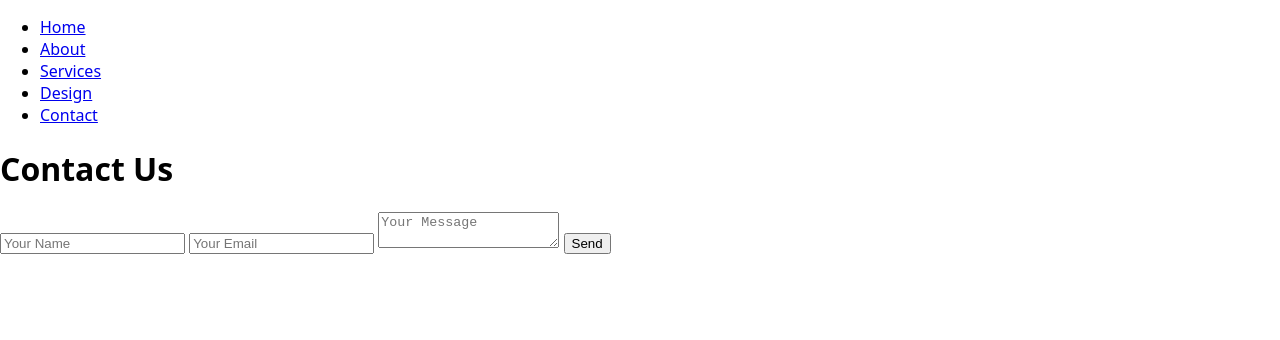
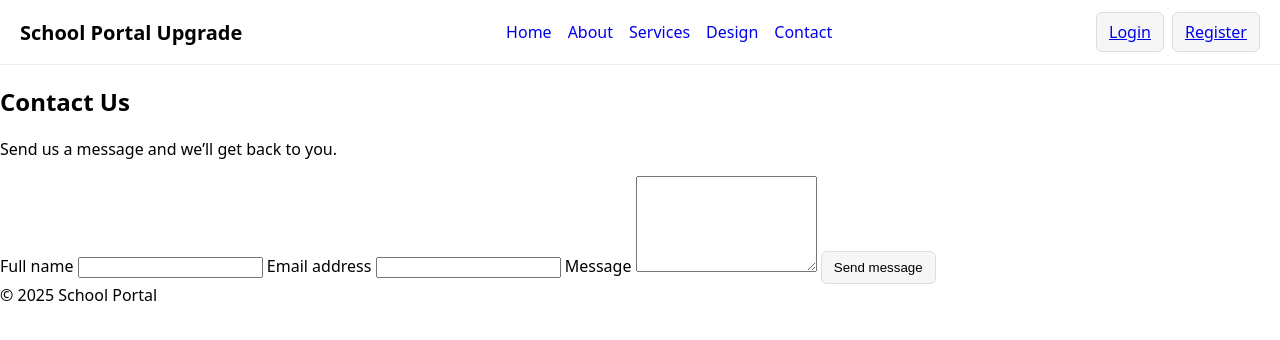
Before and after one commit to clemzclems/Clemzclems.github.io, a plain HTML site: page contact.html in a window 1280 px wide. Drawn offline with Linux system fonts and the light colour scheme.

Commit message:
Update contact.html

```diff
--- a/contact.html
+++ b/contact.html
@@ -1,58 +1,98 @@
-<!DOCTYPE html>
+<!doctype html>
 <html lang="en">
 <head>
-  <meta charset="UTF-8">
-  <meta name="viewport" content="width=device-width, initial-scale=1.0">
-  <title>Contact</title>
-  <link rel="stylesheet" href="style.css">
+  <meta charset="utf-8" />
+  <meta name="viewport" content="width=device-width,initial-scale=1" />
+  <title>Contact • School Portal</title>
+  <link rel="stylesheet" href="style.css" />
+  <link href="https://fonts.googleapis.com/css2?family=Inter:wght@300;500;700&display=swap" rel="stylesheet">
 </head>
 <body>
-  <nav>
+  <!-- Navbar -->
+  <header class="navbar">
+    <h1 class="logo">School Portal <span>Upgrade</span></h1>
+    <nav class="menu">
       <ul>
         <li><a href="index.html">Home</a></li>
         <li><a href="about.html">About</a></li>
         <li><a href="services.html">Services</a></li>
         <li><a href="design.html">Design</a></li>
-      <li><a href="contact.html">Contact</a></li>
+        <li><a class="active" href="contact.html">Contact</a></li>
       </ul>
     </nav>
+    <div class="search">
+      <a class="btn" href="login.html">Login</a>
+      <a class="btn primary" href="register.html">Register</a>
+    </div>
+  </header>
 
+  <main class="container">
+    <section class="hero">
       <h1>Contact Us</h1>
-  <form id="contact-form" action="https://formspree.io/f/mwpvdgeo" method="POST">
-    <input type="text" name="name" placeholder="Your Name" required>
-    <input type="email" name="email" placeholder="Your Email" required>
-    <textarea name="message" placeholder="Your Message" required></textarea>
-    <button type="submit">Send</button>
+      <p class="subtitle">Send us a message and we’ll get back to you.</p>
+    </section>
+
+    <!-- Contact form card -->
+    <section class="auth-card" style="margin:auto">
+      <form id="contact-form" class="auth-form" action="https://formspree.io/f/mwpvdgeo" method="POST">
+        <!-- Name -->
+        <label class="field" for="name">
+          <span class="label">Full name</span>
+          <input class="input" id="name" type="text" name="name" required>
+        </label>
+
+        <!-- Email -->
+        <label class="field" for="email">
+          <span class="label">Email address</span>
+          <input class="input" id="email" type="email" name="email" required>
+        </label>
+
+        <!-- Message -->
+        <label class="field" for="message">
+          <span class="label">Message</span>
+          <textarea class="input" id="message" name="message" rows="6" required></textarea>
+        </label>
+
+        <!-- (Optional) simple bot trap -->
+        <input type="text" name="_gotcha" class="visually-hidden" tabindex="-1" autocomplete="off">
+
+        <button class="btn primary" type="submit">Send message</button>
       </form>
 
-  <!-- Success + Error Messages -->
-  <p id="form-status" style="color: green; display: none;">✅ Your message has been sent successfully!</p>
-  <p id="form-error" style="color: red; display: none;">❌ Oops! Something went wrong, please try again.</p>
+      <!-- Status messages -->
+      <p id="form-success" class="alert success" style="display:none">✅ Your message has been sent successfully!</p>
+      <p id="form-error" class="alert error" style="display:none">❌ Oops! Something went wrong. Please try again.</p>
+    </section>
+  </main>
 
+  <footer class="footer">© <span id="y"></span> School Portal</footer>
   <script>
+    document.getElementById("y").textContent = new Date().getFullYear();
+
     const form = document.getElementById("contact-form");
-    const status = document.getElementById("form-status");
-    const error = document.getElementById("form-error");
+    const ok = document.getElementById("form-success");
+    const err = document.getElementById("form-error");
 
     form.addEventListener("submit", async (e) => {
       e.preventDefault();
+      ok.style.display = "none";
+      err.style.display = "none";
+
       const formData = new FormData(form);
       try {
-        const response = await fetch(form.action, {
+        const res = await fetch(form.action, {
           method: form.method,
           body: formData,
-          headers: { 'Accept': 'application/json' }
+          headers: { "Accept": "application/json" }
         });
-        if (response.ok) {
-          status.style.display = "block";
-          error.style.display = "none";
+        if (res.ok) {
+          ok.style.display = "block";
           form.reset();
         } else {
-          throw new Error("Form submission failed");
+          err.style.display = "block";
         }
-      } catch (err) {
-        status.style.display = "none";
-        error.style.display = "block";
+      } catch {
+        err.style.display = "block";
       }
     });
   </script>
```
Lines whose indentation alone changed are shown as unchanged.
